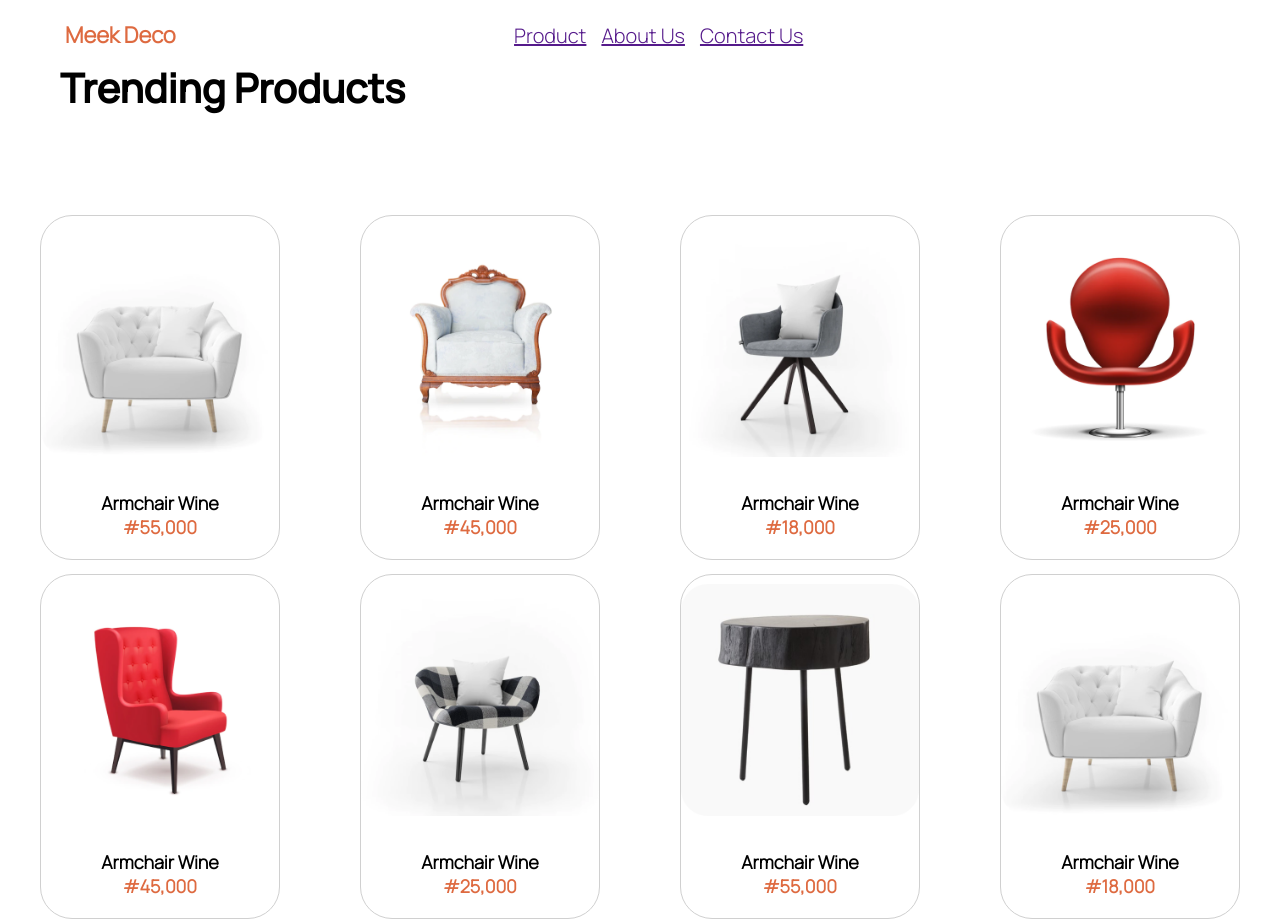
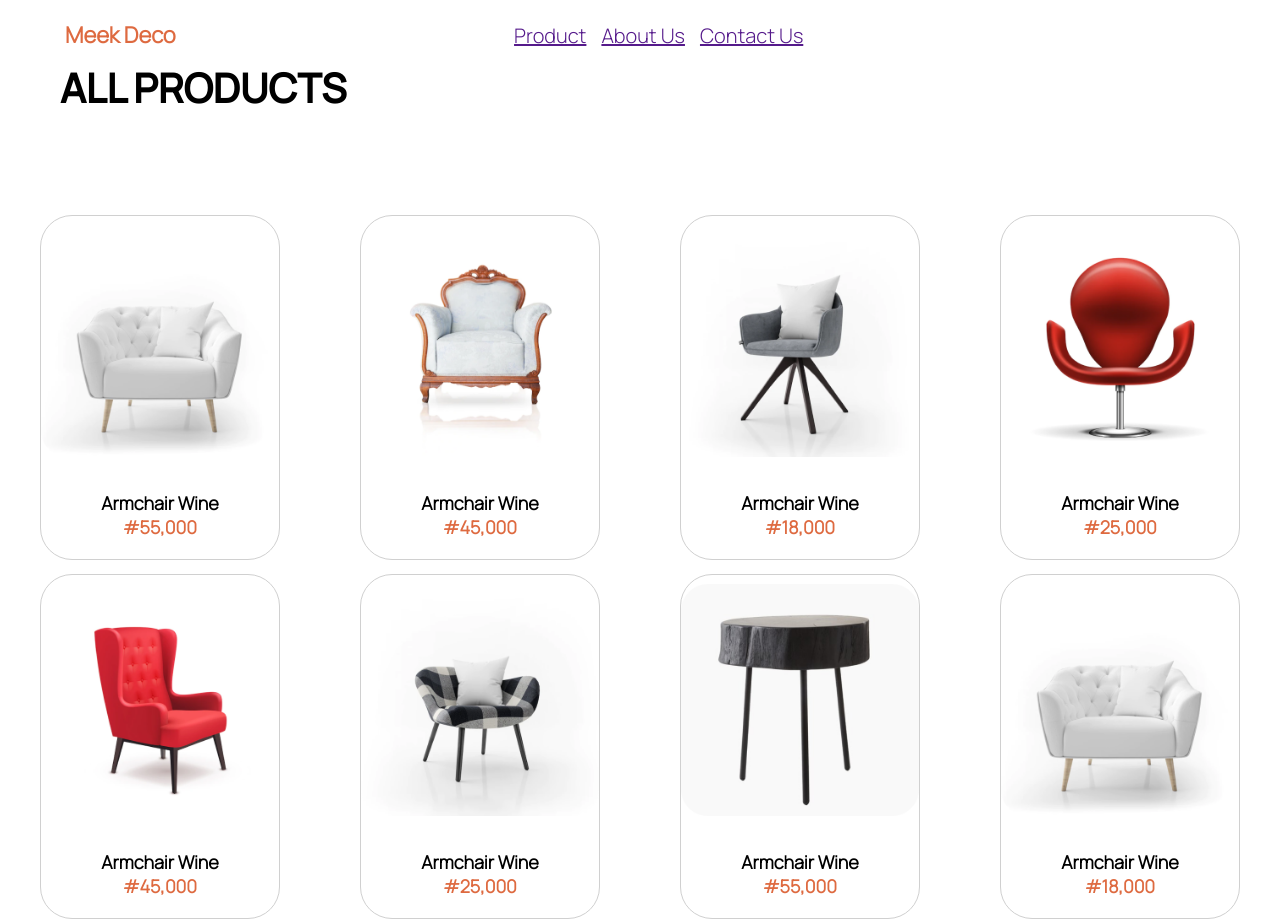
Before and after one commit to kinnyode/eCOMMERCEs, a plain HTML site: page index.html in a window 1280 px wide. Shown: the top 922 px of the page. Drawn offline with Linux system fonts and the light colour scheme.

Commit message:
CHANGED TEXT

```diff
--- a/index.html
+++ b/index.html
@@ -19,7 +19,7 @@
         <div class="title">   </div>
         <div class="title2">   </div>
       </div>
-      <div class="texts"><div class="h1">Trending Products</div></div>
+      <div class="texts"><div class="h1">ALL PRODUCTS</div></div>
 <div class="multipleboxes">
     <div class="box1">
         <img src="pic1.png" alt="">
```
